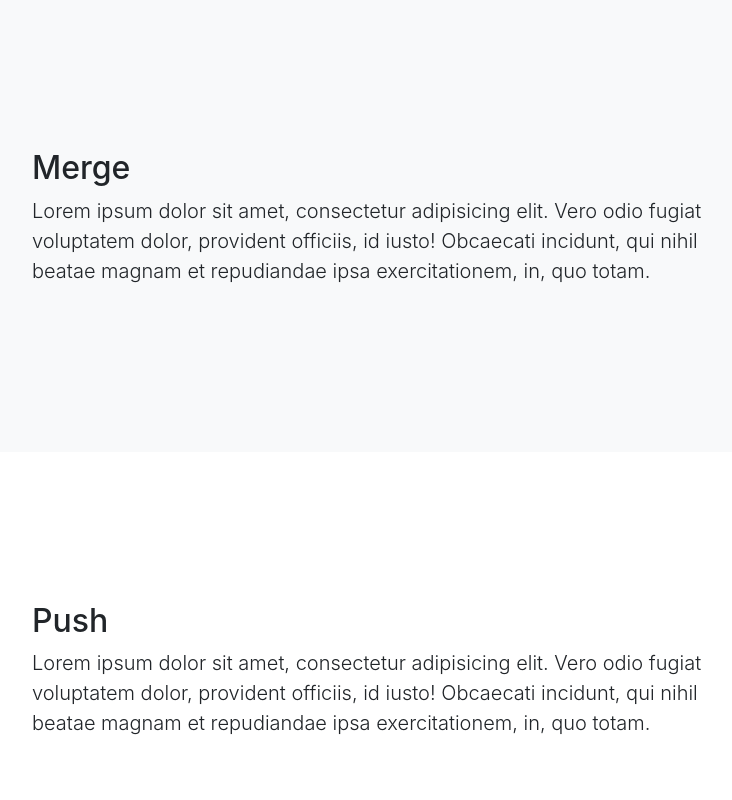
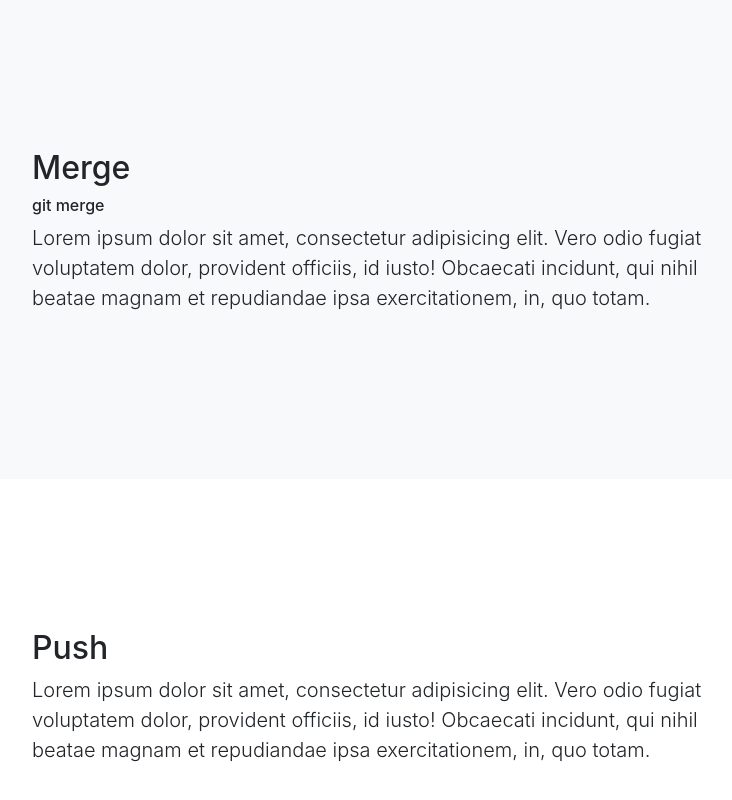
Before and after one commit to patisatori/GIT_CheatSheet_forDev, a website with bundled scripts: page index.html in a window 1280 px wide. Shown: the part 2280-3080 px from the top of the page, without its empty margins (243-975 px from the left). Built offline with nearby package versions, Linux system fonts and the light colour scheme.

Commit message:
update merge area

```diff
--- a/index.html
+++ b/index.html
@@ -122,6 +122,7 @@
       <div class="row">
         <div class="col-lg-8 mx-auto">
           <h2>Merge</h2>
+            <h6>git merge</h6>
           <p class="lead">Lorem ipsum dolor sit amet, consectetur adipisicing elit. Vero odio fugiat voluptatem dolor, provident officiis, id iusto! Obcaecati incidunt, qui nihil beatae magnam et repudiandae ipsa exercitationem, in, quo totam.</p>
         </div>
       </div>
```
